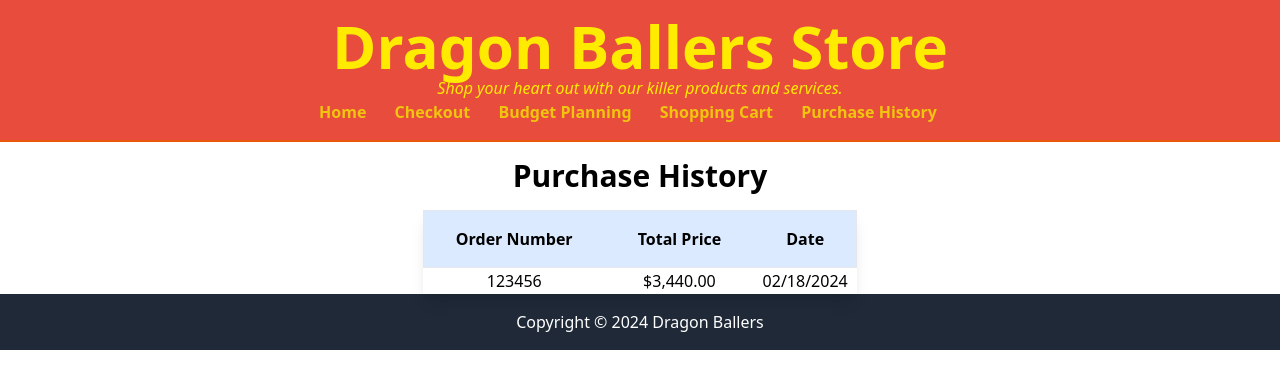
After one commit to jpanahon/WinHacks2024, a Flask app: page /purchasehistory/ in a window 1280 px wide. The commit adds this page. Shown: the top 389 px of the page. Run offline with Flask 3, Linux system fonts and the light colour scheme; style sheets or scripts are compiled from the project's sources.

Commit message:
Added Purchase History Page

```diff
--- a/app.py
+++ b/app.py
@@ -4,6 +4,11 @@ import json
 import DataBase
 
 app = Flask(__name__)
+
+purchase_history = []
+
+def calculate_total_price(cart):
+    return sum(item['price'] * item['quantity'] for item in cart)
 
 @app.route("/")
 def index():
@@ -23,16 +28,19 @@ def filtered():
     return jsonify(items=filtered_data)
     # return render_template("shop.html", items=filtered_data)
 
-@app.route("/checkout", methods=["GET", "POST"])
+@app.route("/checkout")
 def checkout():
     data = dummy_dict.items
     data = json.dumps(data)
-    return render_template("checkout.html", items=data)
+    return render_template("checkout.html")
 
+# @app.route("/pay/")
+# def pay():
+#     return render_template("pay.html")
 
-@app.route("/pay/")
-def pay():
-    return render_template("pay.html")
+@app.route("/purchasehistory/")
+def history():
+    return render_template("purchasehistory.html")
 
 @app.route("/budget/")
 def budget():
--- a/templates/checkout.html
+++ b/templates/checkout.html
@@ -27,8 +27,10 @@
                         <tbody class="items-list bg-white divide-y divide-gray-300">
 
                             <tr class="items-desc">
-                                <td>{{name}}</td>
-                                <td>{{price}}</td>
+                                {% for cart_item in cart %}
+                                <td>{{cart_item.name}}</td>
+                                <td>{{cart_item.price}}</td>
+                                {% endfor %}
                             </tr>
 
                         </tbody>
--- a/templates/components/navbar.html
+++ b/templates/components/navbar.html
@@ -22,6 +22,8 @@
             <li class="inline-block"><a href="/checkout" class="mr-6 font-bold text-[#F1C40F]">Checkout</a></li>
             <li class="inline-block"><a href="/budget" class="mr-6 font-bold text-[#F1C40F]">Budget Planning</a></li>
             <li class="inline-block"><a href="/shop" class="mr-6 font-bold text-[#F1C40F]">Shopping Cart</a></li>
+            <li class="inline-block"><a href="/purchasehistory" class="mr-6 font-bold text-[#F1C40F]">Purchase
+                    History</a></li>
         </ul>
     </nav>
 </header>
--- /dev/null
+++ b/templates/purchasehistory.html
@@ -0,0 +1,46 @@
+<!DOCTYPE html>
+<html lang="en">
+
+<head>
+    <meta charset="UTF-8">
+    <meta name="viewport" content="width=device-width, initial-scale=1.0">
+    <meta http-equiv="X-UA-Compatible" content="IE=edge">
+    <link href="{{url_for('static',filename='css/output.css')}}" rel="stylesheet">
+    <title>Dragon-Ballers</title>
+</head>
+
+<body>
+    {% include './components/navbar.html' %}
+
+    <h1 class="font-bold text-3xl text-center p-4">Purchase History</h1>
+    <div class="container flex justify-center mx-auto">
+        <div class="flex flex-col">
+            <div class="w-full">
+                <table class="shadow-lg bg-white table-auto items-center text-center min-w-max">
+                    <thead>
+                        <tr>
+                            <th class="bg-blue-100 border text-left px-8 py-4">Order Number</th>
+                            <th class="bg-blue-100 border text-left px-8 py-4">Total Price</th>
+                            <th class="bg-blue-100 border text-left px-8 py-4">Date</th>
+                        </tr>
+                    </thead>
+                    <tbody class="items-list bg-white divide-y divide-gray-300">
+
+                        <tr class="order-desc">
+
+                            <td>123456</td>
+                            <td>$3,440.00</td>
+                            <td>02/18/2024</td>
+
+                        </tr>
+
+                    </tbody>
+                </table>
+            </div>
+        </div>
+    </div>
+
+    {% include './components/footer.html' %}
+</body>
+
+</html>
```
Also changed, not shown: templates/budget.html (+5 -3 lines).
